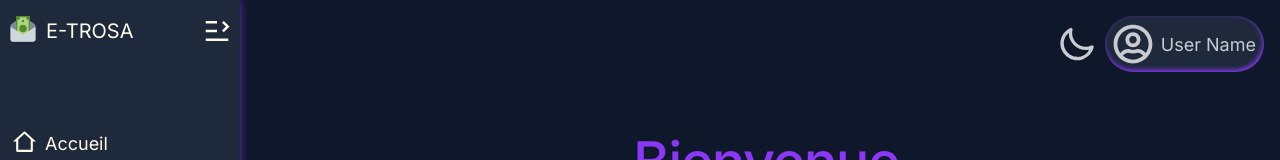
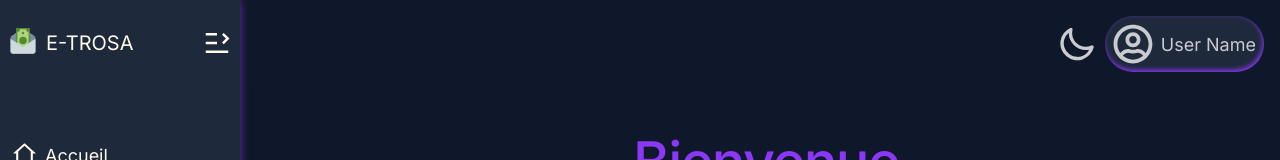
Before and after one commit to tsifcarnage/E-trosa, a React (Vite) app: page / in a window 1280 px wide. Shown: the top 160 px of the page. Built offline with nearby package versions, Linux system fonts and the light colour scheme.

Commit message:
Update Sidebar.tsx

```diff
--- a/src/components/Sidebar.tsx
+++ b/src/components/Sidebar.tsx
@@ -12,7 +12,7 @@ export default function Sidebar({ links = [] }: SidebarProps) {
       className={`flex text-amber-50  flex-col box-shad bg-neutral w-full shadow-md h-screen duration-300 ${open ? " max-w-60" : "max-w-13"}`}
     >
       {/* en-tete */}
-      <div className=" flex justify-between p-2 pt-4 gap-2 mb-6">
+      <div className=" flex justify-between p-2 pt-7 gap-2 mb-6">
         <Link to={"accueil"} className={`text-xl ${!open ? "hidden" : " flex gap-2 uppercase"}`}>
           <FcMoneyTransfer size={30} />
           <span className="self-center whitespace-nowrap">e-trosa</span>
```
